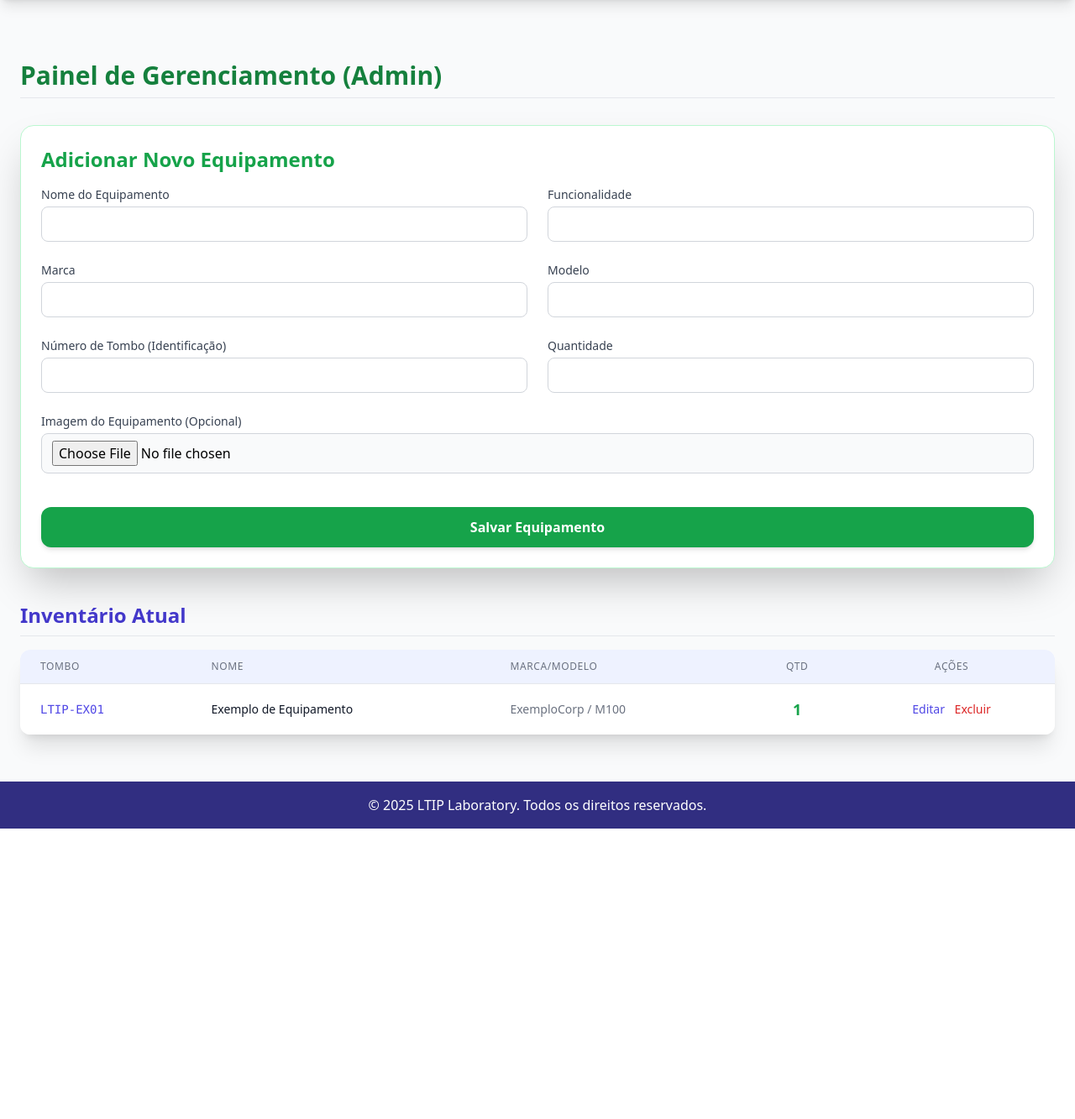
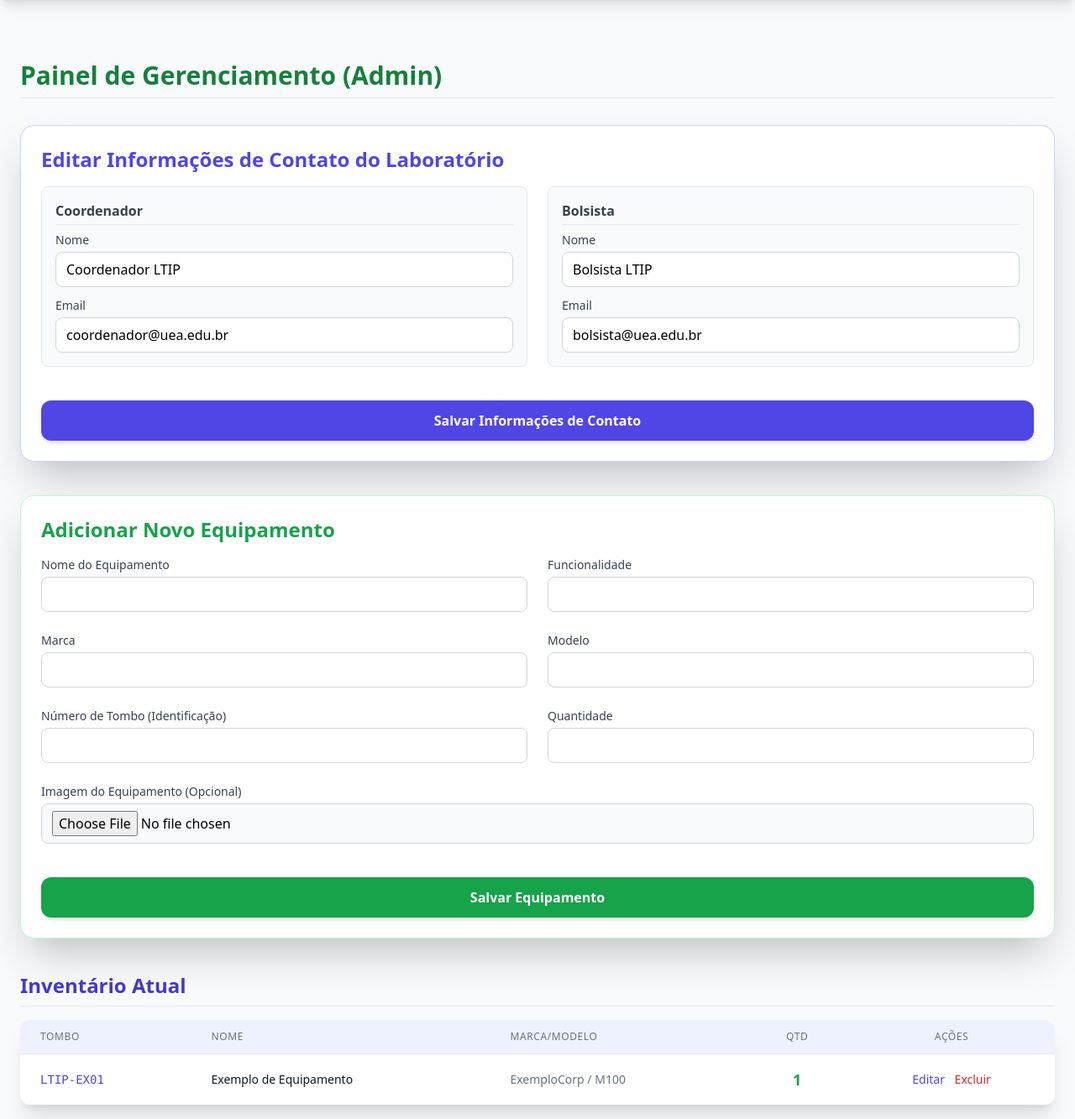
Before and after one commit to almeidasudarioarthurcassius-maker/subir_LTIP, a Flask app: page /gerenciamento in a window 1280 px wide. Shown: the part 64-1397 px from the top of the page at 84% size. Before the commit the page ends 1051 px from the top, so only its background shows below. Run offline with Flask 3, Linux system fonts and the light colour scheme; a user stored in the database is signed in; some libraries are stand-ins or nearby versions.

Commit message:
Update gerenciamento.html

```diff
--- a/templates/gerenciamento.html
+++ b/templates/gerenciamento.html
@@ -7,6 +7,50 @@
     <h1 class="text-3xl font-bold text-green-700 mb-8 border-b pb-2">
         Painel de Gerenciamento ({{ current_user.role | capitalize }})
     </h1>
+
+    <!-- FORMULÁRIO DE EDIÇÃO DE INFORMAÇÕES DE CONTATO -->
+    <div class="bg-white p-6 shadow-2xl rounded-2xl mb-10 border border-indigo-200">
+        <h2 class="text-2xl font-semibold text-indigo-600 mb-4">Editar Informações de Contato do Laboratório</h2>
+
+        <form method="POST" action="{{ url_for('editar_info_laboratorio') }}" class="grid grid-cols-1 md:grid-cols-2 gap-6">
+
+            <!-- Coordenador -->
+            <div class="border p-4 rounded-lg bg-gray-50">
+                <h3 class="font-bold text-gray-700 mb-2 border-b pb-1">Coordenador</h3>
+                <div>
+                    <label for="coordenador_name" class="block text-sm font-medium text-gray-700 mb-1">Nome</label>
+                    <input type="text" id="coordenador_name" name="coordenador_name" value="{{ info.coordenador_name }}" required
+                           class="w-full px-3 py-2 border border-gray-300 rounded-lg focus:ring-indigo-500 focus:border-indigo-500">
+                </div>
+                <div class="mt-3">
+                    <label for="coordenador_email" class="block text-sm font-medium text-gray-700 mb-1">Email</label>
+                    <input type="email" id="coordenador_email" name="coordenador_email" value="{{ info.coordenador_email }}" required
+                           class="w-full px-3 py-2 border border-gray-300 rounded-lg focus:ring-indigo-500 focus:border-indigo-500">
+                </div>
+            </div>
+
+            <!-- Bolsista -->
+            <div class="border p-4 rounded-lg bg-gray-50">
+                <h3 class="font-bold text-gray-700 mb-2 border-b pb-1">Bolsista</h3>
+                <div>
+                    <label for="bolsista_name" class="block text-sm font-medium text-gray-700 mb-1">Nome</label>
+                    <input type="text" id="bolsista_name" name="bolsista_name" value="{{ info.bolsista_name }}" required
+                           class="w-full px-3 py-2 border border-gray-300 rounded-lg focus:ring-indigo-500 focus:border-indigo-500">
+                </div>
+                <div class="mt-3">
+                    <label for="bolsista_email" class="block text-sm font-medium text-gray-700 mb-1">Email</label>
+                    <input type="email" id="bolsista_email" name="bolsista_email" value="{{ info.bolsista_email }}" required
+                           class="w-full px-3 py-2 border border-gray-300 rounded-lg focus:ring-indigo-500 focus:border-indigo-500">
+                </div>
+            </div>
+
+            <div class="md:col-span-2 mt-4">
+                <button type="submit" class="w-full py-3 px-4 bg-indigo-600 hover:bg-indigo-700 text-white font-bold rounded-xl shadow-md transition duration-200 transform hover:scale-[1.01]">
+                    Salvar Informações de Contato
+                </button>
+            </div>
+        </form>
+    </div>
 
     <!-- Formulário de Adição de Equipamento -->
     <div class="bg-white p-6 shadow-2xl rounded-2xl mb-10 border border-green-200">
@@ -81,7 +125,7 @@
                     </td>
                     <td class="px-6 py-4 whitespace-nowrap text-center text-lg font-bold text-green-600">{{ equipamento.quantity }}</td>
                     <td class="px-6 py-4 whitespace-nowrap text-center text-sm font-medium">
-                        <!-- Botões de Ação (Ainda não implementados no app.py) -->
+                        <!-- Botões de Ação (Apenas placeholder) -->
                         <button class="text-indigo-600 hover:text-indigo-900 mx-1">Editar</button>
                         <button class="text-red-600 hover:text-red-900 mx-1">Excluir</button>
                     </td>
```
